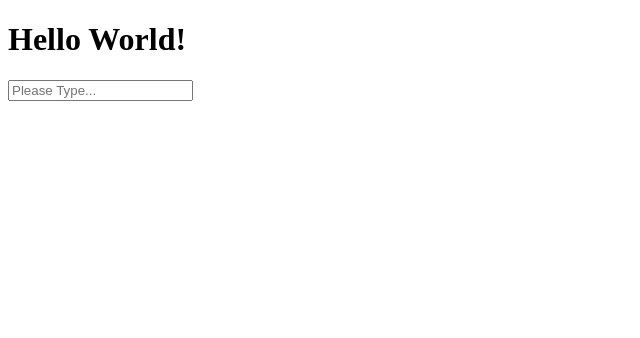
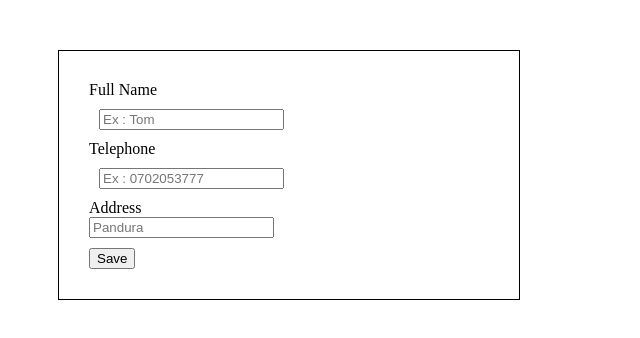
Before and after one commit to iCET-Project-Class-B01/JavaScript-revesion, a plain HTML site: page Assignment_02/index.html in a window 1280 px wide. Shown: the whole page, without its empty margins (0-640 px from the left). Drawn offline with Linux system fonts and the light colour scheme.

Commit message:
Sample form

```diff
--- a/Assignment_02/index.html
+++ b/Assignment_02/index.html
@@ -1,13 +1,35 @@
 <!DOCTYPE html>
 <html lang="en">
+
 <head>
    <meta charset="UTF-8">
    <meta http-equiv="X-UA-Compatible" content="IE=edge">
    <meta name="viewport" content="width=device-width, initial-scale=1.0">
    <title>Document</title>
+   <script src="./script.js"></script>
+   <style>
+      .p {
+         margin: 10px;
+      }
+   </style>
 </head>
+
 <body>
-   <h1>Hello World!</h1>
-   <input type="text" placeholder="Please Type...">
+   <div style="margin: 50px; width: 400px; border: 1px solid black; padding: 30px; display: flex;" >
+      <form action="">
+         <label for="nameField">Full Name</label>
+         <input id="nameField" style="display:block;" class="p" type="text" placeholder="Ex : Tom">
+
+         <label for="telephone">Telephone</label>
+         <input id="telephone" style="display:block;" class="p" type="text" placeholder="Ex : 0702053777">
+
+         <label for="address">Address</label>
+         <input id="address"style="display:block;"  type="text" placeholder="Pandura">
+
+         <button style="margin-top: 10px;" type="button">Save</button>
+
+      </form>
+   </div>
 </body>
+
 </html>
```
Also changed, not shown: Assignment_02/script.js (added).
